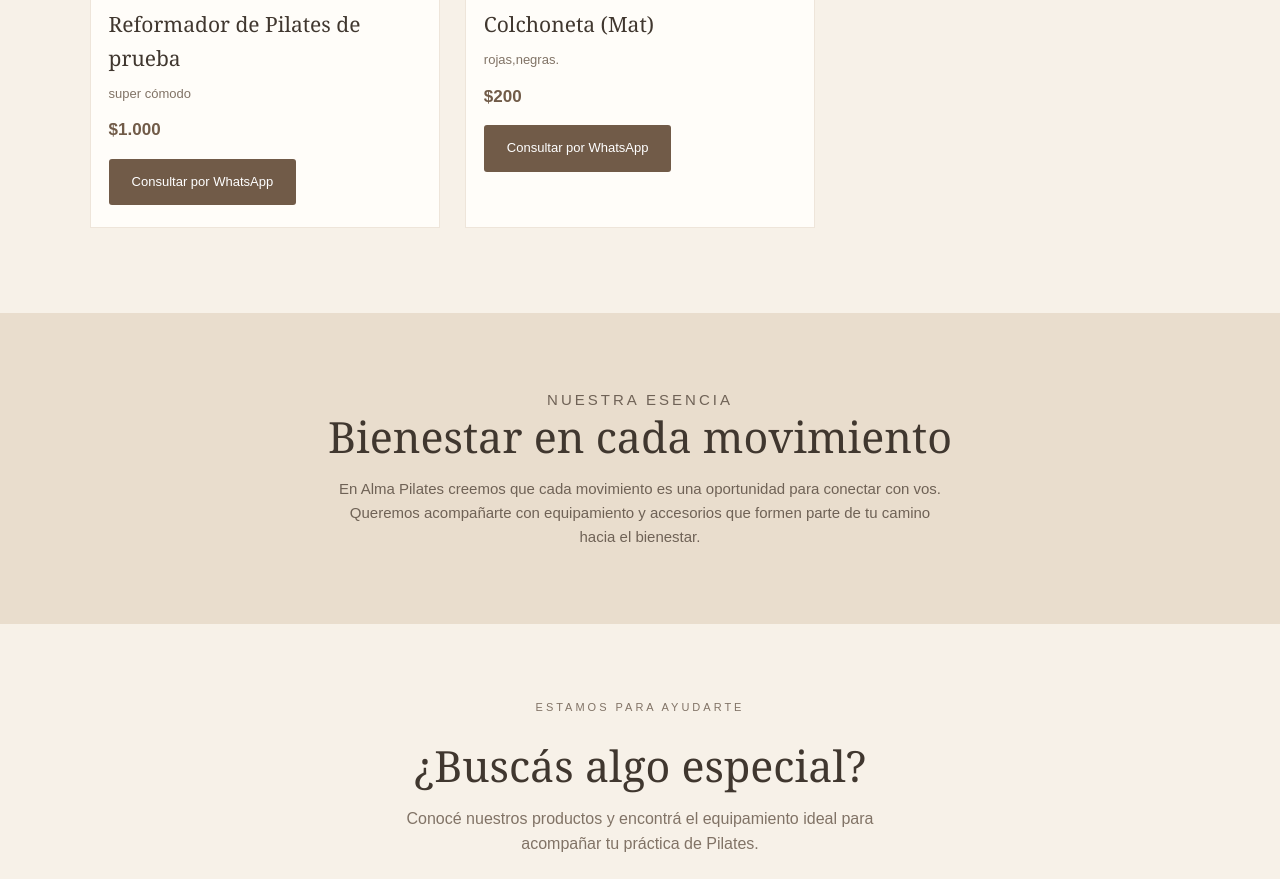
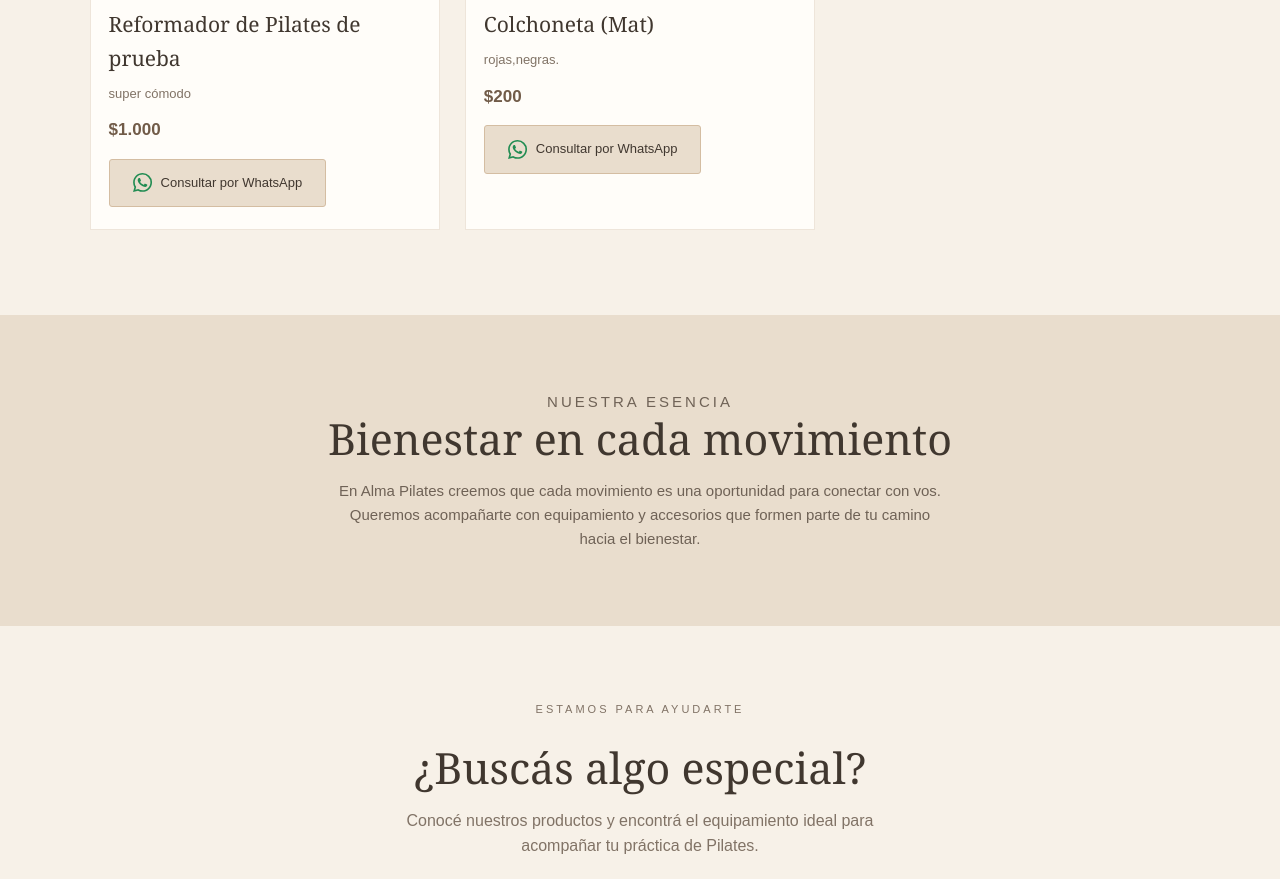
Before and after one commit to GuitDO/pilates-cms-prueba, a plain HTML site: page index.html in a window 1280 px wide. Shown: the part 1260-2139 px from the top of the page. Drawn offline with Linux system fonts and the light colour scheme.

Commit message:
Update index.html

```diff
--- a/index.html
+++ b/index.html
@@ -95,9 +95,29 @@
       transition: background 0.2s;
     }
 
-    .boton:hover {
-      background: var(--oscuro);
-    }
+   .boton:hover {
+  background: var(--oscuro);
+}
+    .boton-whatsapp {
+  background: var(--beige);
+  color: var(--oscuro);
+  display: inline-flex;
+  align-items: center;
+  justify-content: center;
+  gap: 9px;
+  border: 1px solid var(--arena);
+}
+
+.boton-whatsapp:hover {
+  background: #dfcfbb;
+}
+
+.icono-whatsapp {
+  width: 19px;
+  height: 19px;
+  flex-shrink: 0;
+  color: #218c52;
+}
 
     .portada {
       min-height: 490px;
@@ -452,9 +472,13 @@
             ? "$" + Number(producto.price).toLocaleString("es-AR")
             : "Consultar precio";
 
-          const botonWhatsApp = document.createElement("a");
-botonWhatsApp.className = "boton";
-botonWhatsApp.textContent = "Consultar por WhatsApp";
+         const botonWhatsApp = document.createElement("a");
+botonWhatsApp.className = "boton boton-whatsapp";
+botonWhatsApp.innerHTML =
+  '<svg class="icono-whatsapp" viewBox="0 0 24 24" aria-hidden="true" focusable="false">' +
+  '<path fill="currentColor" d="M20.52 3.48A11.87 11.87 0 0 0 12.08 0C5.5 0 .15 5.35.15 11.93c0 2.1.55 4.15 1.6 5.96L.05 24l6.26-1.64a11.9 11.9 0 0 0 5.77 1.48h.01c6.58 0 11.93-5.35 11.93-11.93a11.86 11.86 0 0 0-3.5-8.43ZM12.09 21.8a9.88 9.88 0 0 1-5.03-1.38l-.36-.21-3.72.98.99-3.63-.23-.37a9.87 9.87 0 0 1-1.51-5.26c0-5.45 4.43-9.88 9.88-9.88a9.82 9.82 0 0 1 6.99 2.9 9.82 9.82 0 0 1 2.89 6.99c0 5.45-4.43 9.88-9.89 9.88Zm5.42-7.4c-.3-.15-1.77-.87-2.05-.97-.28-.1-.48-.15-.68.15-.2.3-.78.97-.95 1.17-.18.2-.35.22-.65.07-.3-.15-1.26-.47-2.4-1.48-.89-.79-1.49-1.77-1.67-2.07-.17-.3-.02-.46.13-.61.13-.13.3-.35.45-.52.15-.18.2-.3.3-.5.1-.2.05-.37-.03-.52-.08-.15-.68-1.64-.93-2.24-.24-.58-.49-.5-.68-.51h-.58c-.2 0-.52.08-.8.38-.27.3-1.04 1.02-1.04 2.49s1.07 2.88 1.22 3.08c.15.2 2.1 3.21 5.08 4.5.71.31 1.26.5 1.69.64.71.23 1.36.2 1.87.12.57-.09 1.77-.73 2.02-1.44.25-.71.25-1.32.18-1.44-.08-.13-.28-.2-.58-.35Z"/>' +
+  '</svg> Consultar por WhatsApp';
+
 botonWhatsApp.href =
   "https://wa.me/5492236945142?text=" +
   encodeURIComponent(
```
